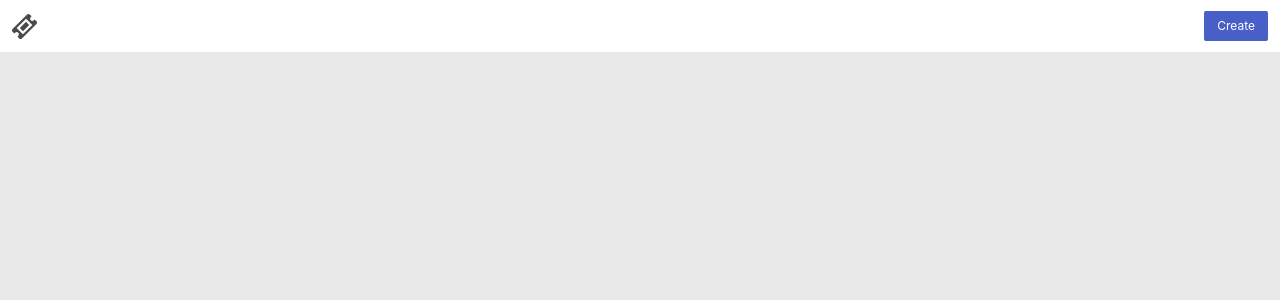
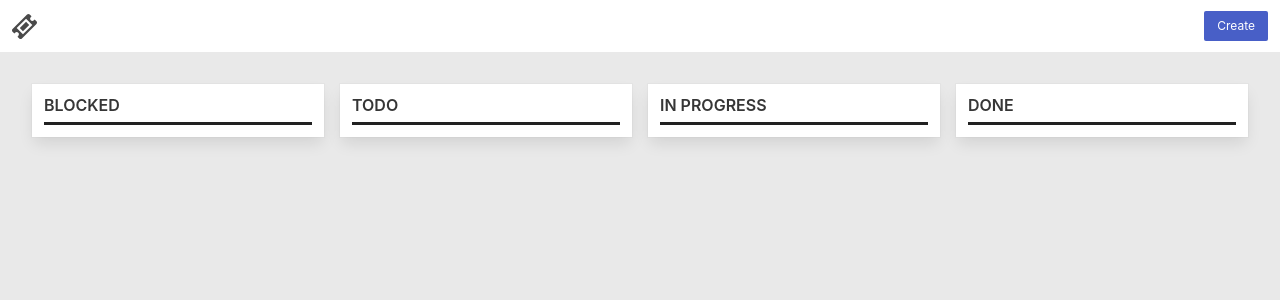
Before and after one commit to georgem00re/ticketing, a React (Vite) app in the folder react-app/: page / in a window 1280 px wide. Shown: the top 300 px of the page. Built offline with nearby package versions, Linux system fonts and the light colour scheme.

Commit message:
Create a column component (#12)

```diff
--- /dev/null
+++ b/react-app/src/components/Column.tsx
@@ -0,0 +1,15 @@
+
+import Divider from "./Divider";
+
+interface ColumnProps {
+	title: string
+}
+
+export default function Column({ title }: ColumnProps) {
+	return (
+		<div class="column has-background-white m-2 box">
+			<h1 class="title is-6 mb-2">{title}</h1>
+			<Divider color="#212121"/>
+		</div>
+	)
+}
--- /dev/null
+++ b/react-app/src/components/Divider.tsx
@@ -0,0 +1,10 @@
+
+interface DividerProps {
+	color: string
+}
+
+export default function Divider({ color }: DividerProps) {
+	return (
+		<div style={{ height: "3px", width: "100%", backgroundColor: color}}></div>
+	)
+}
--- a/react-app/src/main.tsx
+++ b/react-app/src/main.tsx
@@ -1,7 +1,10 @@
 import ReactDOM from "react-dom/client";
+import Column from "./components/Column";
 import NavigationBar from "./components/NavigationBar.tsx";
 import CreateTicketModal from "./components/CreateTicketModal";
 import { Fragment, useState } from "react";
+
+const columns = ["BLOCKED", "TODO", "IN PROGRESS", "DONE"]
 
 export default function App() {
 
@@ -11,6 +14,11 @@ export default function App() {
 		<Fragment>
 			<NavigationBar onCreateClicked={() => setTicketModalActive(true)}/>
 			<CreateTicketModal active={ticketModalActive} onClose={() => setTicketModalActive(false)}/>
+			<div class="columns m-5">
+				{columns.map((str, index) => {
+					return <Column title={str}/>
+				})}
+			</div>
 		</Fragment>
 	)
 }
--- a/react-app/src/styles/main.scss
+++ b/react-app/src/styles/main.scss
@@ -1,7 +1,10 @@
+
+$box-radius: 0px;
 
 @import "../node_modules/bulma/bulma.sass";
 
 body {
-	background: #E9E9E9;
 	min-height: 100vh;
+	padding: 0px;
+	background-color: #E9E9E9;
 }
```
